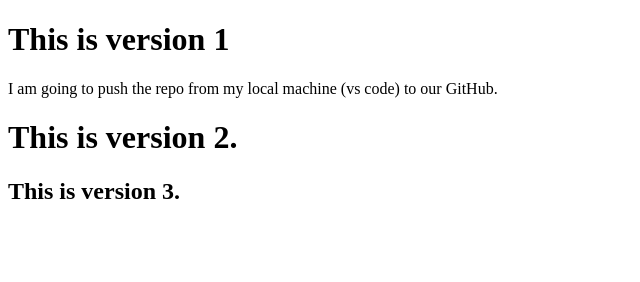
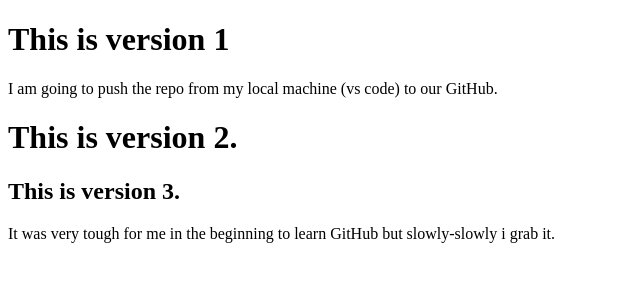
Before and after one commit to Vivek4Chauhan/Project1, a plain HTML site: page delta-demo/index.html in a window 1280 px wide. Shown: the whole page, without its empty margins (0-640 px from the left). Drawn offline with Linux system fonts and the light colour scheme.

Commit message:
Added feedback

```diff
--- a/delta-demo/index.html
+++ b/delta-demo/index.html
@@ -10,5 +10,6 @@
     <p>I am going to push the repo from my local machine (vs code) to our GitHub.</p>
     <h1>This is version 2.</h1>
     <h2>This is version 3.</h2>
+    <p>It was very tough for me in the beginning to learn GitHub but slowly-slowly i grab it.</p>
 </body>
 </html>
```
